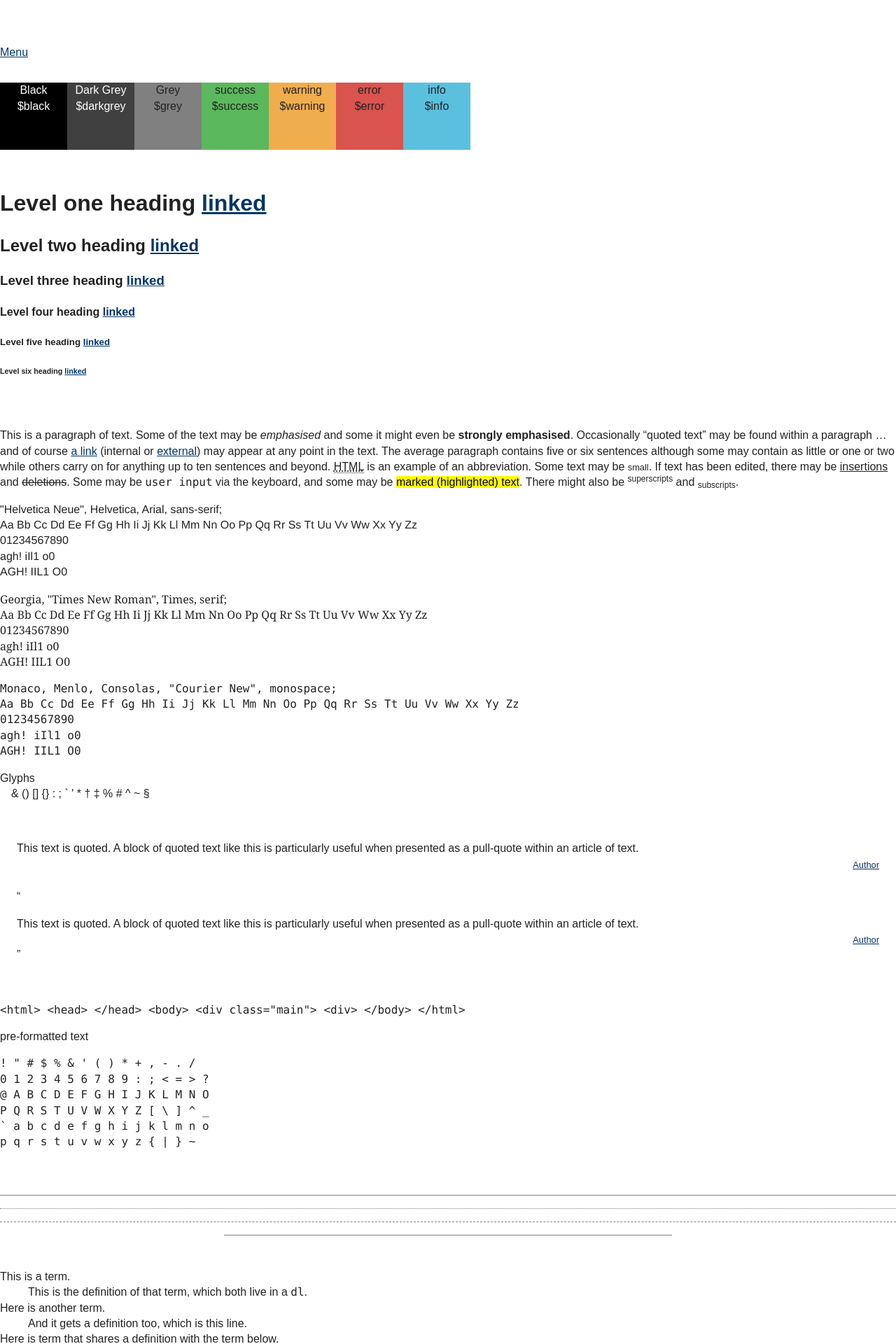
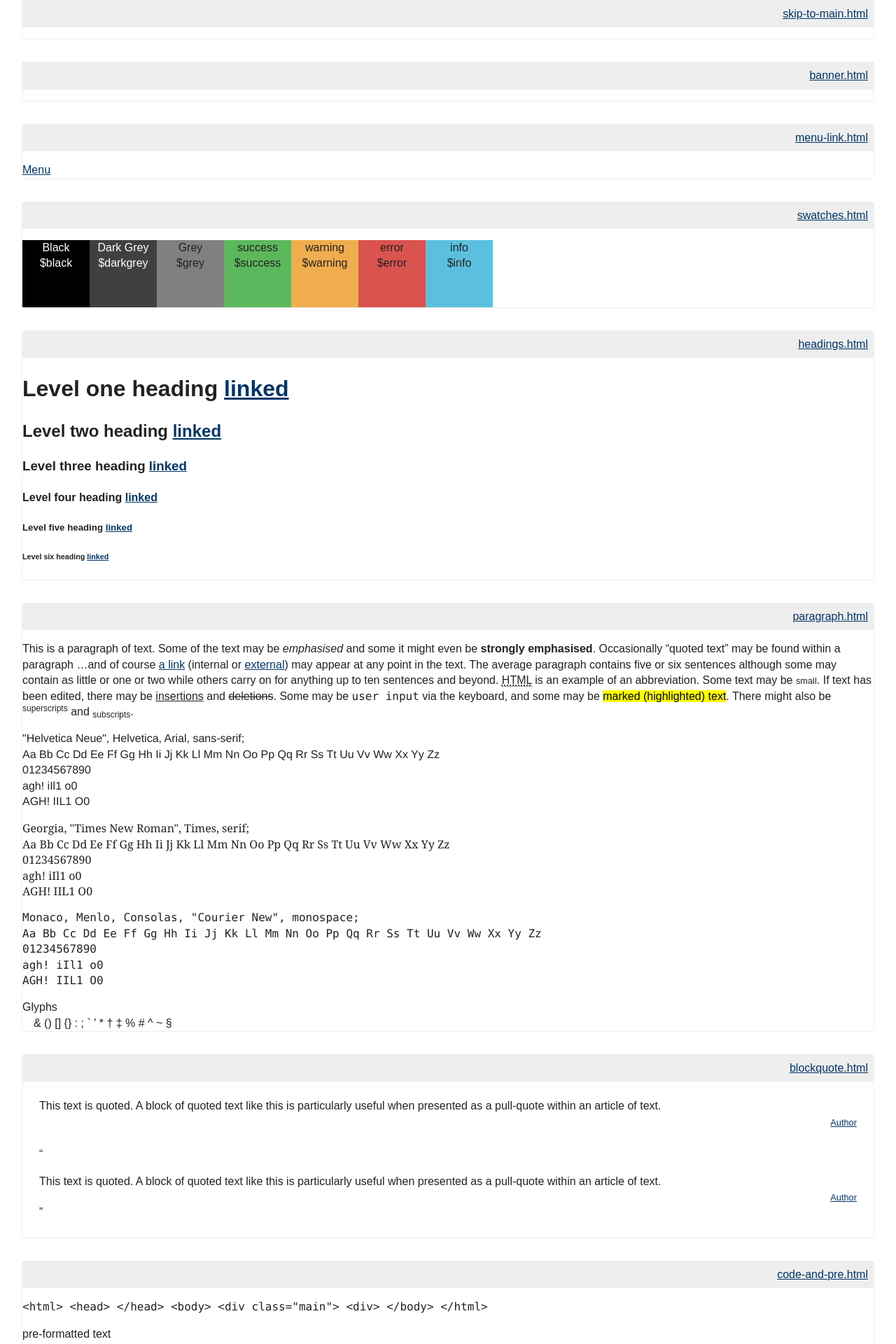
Before and after one commit to SteveBarnett/Front-end-Style-Guide, a Jekyll site: the page built from index.html, in a window 1280 px wide. Shown: the top 1920 px of the page at 70% size. Built offline with Jekyll 4.4.1, drawn with Linux system fonts in a browser that asks for light colours; Markdown is read by kramdown in place of the engine named in the settings; some of the changed text lies outside the part shown.

Commit message:
Added brief pattern styles

```diff
--- a/_layouts/default.html
+++ b/_layouts/default.html
@@ -31,16 +31,30 @@
 
         <style>
           .sg-pattern {
-            padding-bottom: 2em;
+            margin: 0 auto 2em auto;
+            width: 95%;
+            border: solid 1px #eee;
+            border-radius: 0.25em;
+          }
+          .sg-pattern-link {
+            display: block;
+            padding: 0.5em;
+            text-align: right;
+            background: #eee;
+            margin-bottom: 1em;
+          }
+          .sg-pattern-link:hover {
+            background: #ddd;
           }
         </style>
     </head>
     <body>
 
     {% for pattern in site.data.patterns %}
-      <div class="sg-pattern">
-        {% include {{pattern}} %}
-      </div>
+    <div class="sg-pattern" id="{{pattern | replace:' ', '-' | replace: '.html', '' }}">
+      <a href="#{{pattern | replace:' ', '-' | replace: '.html', '' }}" class="sg-pattern-link" title="Link to {{pattern | replace:' ', '-' | replace: '.html', '' }}">{{pattern}}</a>
+      {% include {{pattern}} %}
+    </div>
     {% endfor %}
 
       {{ content }}
```
